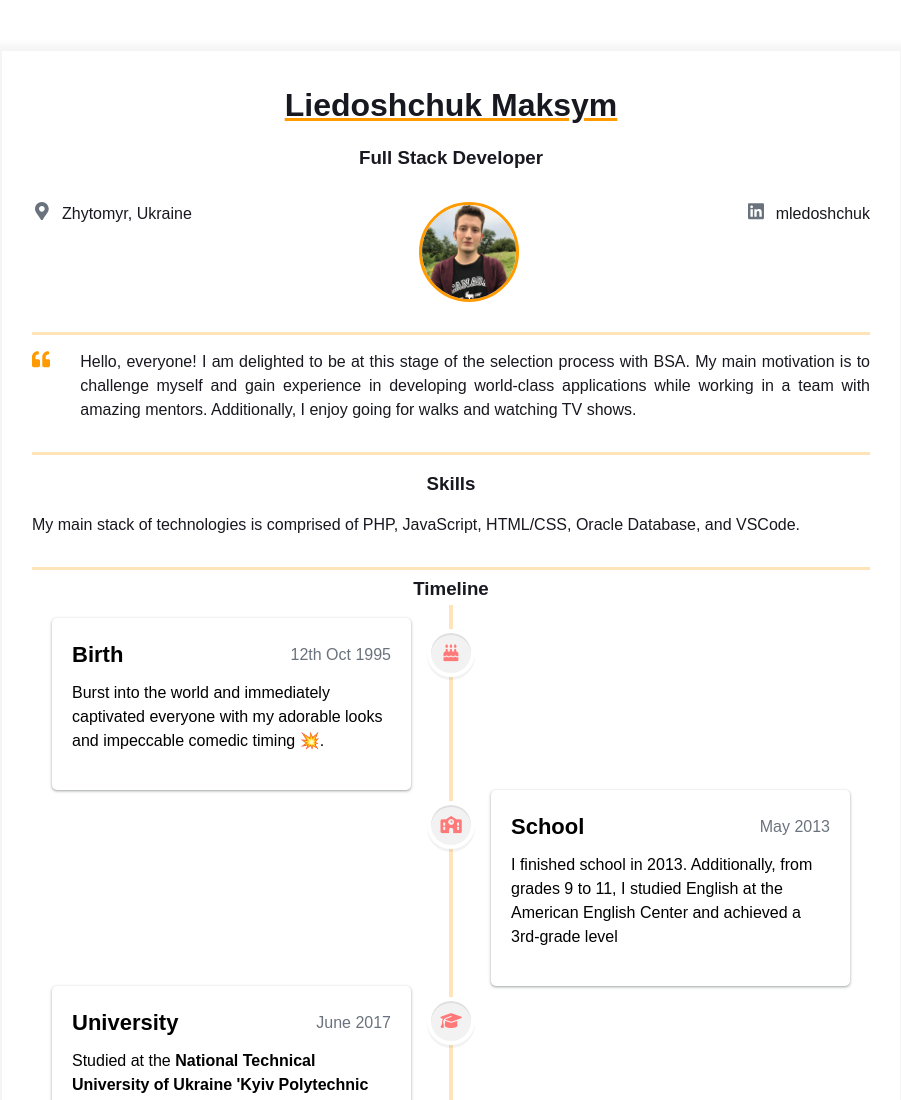
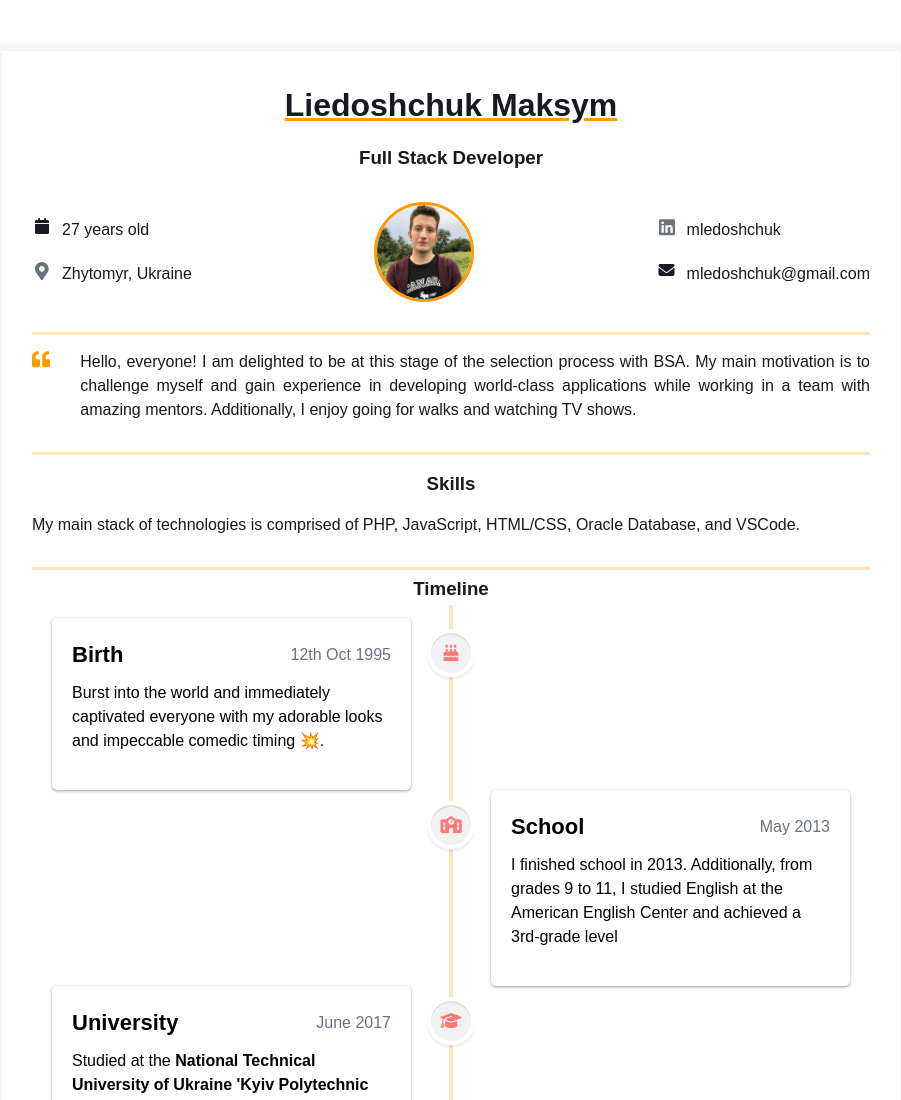
Before and after one commit to mledoshchuk/homepage, a plain HTML site: page index.html in a window 1280 px wide. Shown: the top 1100 px of the page, without its empty margins (189-1090 px from the left). Drawn offline with Linux system fonts and the light colour scheme.

Commit message:
Update index.html, main.js, styles.css files

```diff
--- a/index.html
+++ b/index.html
@@ -6,7 +6,7 @@
   <meta name="viewport" content="width=device-width, initial-scale=1" />
   <title>Résumé</title>
   <link rel="stylesheet" href="styles.css">
-  <link rel="stylesheet" href="https://cdnjs.cloudflare.com/ajax/libs/font-awesome/6.4.0/css/all.min.css"/>
+  <link rel="stylesheet" href="https://cdnjs.cloudflare.com/ajax/libs/font-awesome/6.4.0/css/all.min.css" />
   <script src="main.js"></script>
 </head>
 
@@ -19,7 +19,13 @@
           <h3 class="contact-info__sub-header">Full Stack Developer</h3>
           <div class="contact_info_container fh">
             <div class="contact-info__block">
-              <a href="" rel="author" class="contact-info__item">
+              <div href="" rel="author" class="contact-info__item">
+                <div class="contact-info__item-icon-wrapper">
+                  <i class="fa fa-calendar" aria-hidden="true"></i>
+                </div>
+                <span>27 years old</span>
+              </div>
+              <div href="" rel="author" class="contact-info__item">
                 <div class="contact-info__item-icon-wrapper">
                   <svg class="contact-info__item-icon" xmlns="http://www.w3.org/2000/svg" viewBox="0 0 384 512">
                     <path
@@ -28,7 +34,7 @@
                   </svg>
                 </div>
                 <span>Zhytomyr, Ukraine</span>
-              </a>
+              </div>
             </div>
             <div class="contact-info__block contact-info__block--center">
               <img class="contact-info__avatar" src="assets/me.jpg" alt="Avatar">
@@ -44,6 +50,12 @@
                 </div>
                 <span>mledoshchuk</span>
               </a>
+              <div href="" rel="author" class="contact-info__item">
+                <div class="contact-info__item-icon-wrapper">
+                  <i class="fa-solid fa-envelope"></i>
+                </div>
+                <span>mledoshchuk@gmail.com</span>
+              </div>
             </div>
           </div>
         </div>
@@ -60,7 +72,8 @@
             </div>
             <p class="intro_text">
               Hello, everyone! I am delighted to be at this stage of the selection process with BSA.
-                My main motivation is to challenge myself and gain experience in developing world-class applications while working in a team with amazing mentors.
+              My main motivation is to challenge myself and gain experience in developing world-class applications while
+              working in a team with amazing mentors.
               Additionally, I enjoy going for walks and watching TV shows.
             </p>
           </div>
@@ -70,7 +83,8 @@
         <div class="resume__block">
           <div class="skills">
             <h3 class="skills__header">Skills</h3>
-              <p class="skills__text">My main stack of technologies is comprised of PHP, JavaScript, HTML/CSS, Oracle Database, and VSCode. </p>
+            <p class="skills__text">My main stack of technologies is comprised of PHP, JavaScript, HTML/CSS, Oracle
+              Database, and VSCode. </p>
           </div>
         </div>
       </div>
@@ -91,7 +105,8 @@
                     <span class="title">Birth</span>
                     <span class="date">12th Oct 1995</span>
                   </div>
-                <p>Burst into the world and immediately captivated everyone with my adorable looks and impeccable comedic timing 💥.</p>
+                  <p>Burst into the world and immediately captivated everyone with my adorable looks and impeccable
+                    comedic timing 💥.</p>
                 </section>
               </div>
               <div class="row row-2">
@@ -102,7 +117,8 @@
                     <span class="title">School</span>
                     <span class="date">May 2013</span>
                   </div>
-                <p>I finished school in 2013. Additionally, from grades 9 to 11, I studied English at the American English Center and achieved a 3rd-grade level</p>
+                  <p>I finished school in 2013. Additionally, from grades 9 to 11, I studied English at the American
+                    English Center and achieved a 3rd-grade level</p>
                 </section>
               </div>
               <div class="row row-1">
@@ -113,7 +129,8 @@
                     <span class="title">University</span>
                     <span class="date">June 2017</span>
                   </div>
-                <p>Studied at the <b>National Technical University of Ukraine 'Kyiv Polytechnic Institute'</b> in the Department of Information systems and technologies from 2013 to 2017.</p>
+                  <p>Studied at the <b>National Technical University of Ukraine 'Kyiv Polytechnic Institute'</b> in the
+                    Department of Information systems and technologies from 2013 to 2017.</p>
                   <p>Received a bachelor's degree 🎓, acquired problem-solving skills and self-learning ability.</p>
                 </section>
               </div>
@@ -125,7 +142,9 @@
                     <span class="title">Cat</span>
                     <span class="date">26th May 2018</span>
                   </div>
-                <p>Met a very beautiful and lovely cat, and most importantly, friendly &#128521;. Her name is <b>Belyash</b>.</p>
+                  <p>Met a very beautiful and lovely cat, and most importantly, friendly &#128521;. Her name is
+                    <b>Belyash</b>.
+                  </p>
                 </section>
               </div>
               <div class="row row-1">
@@ -137,7 +156,8 @@
                     <span class="date">November 2018</span>
                   </div>
                   <p>I got my first job as a <b>Supervisor of the Surveillance group</b> at <b>ITLab-studio</b>.</p>
-                <p>Was responsible for communicating with English-speaking clients and served as a video surveillance control room operator 📷.</p>
+                  <p>Was responsible for communicating with English-speaking clients and served as a video surveillance
+                    control room operator 📷.</p>
                 </section>
               </div>
               <div class="row row-2">
--- a/main.js
+++ b/main.js
@@ -1,4 +1,4 @@
-document.addEventListener('DOMContentLoaded', function() {
+document.addEventListener('DOMContentLoaded', function () {
     const timelineSections = document.querySelectorAll('.timeline');
 
     timelineSections.forEach(section => {
--- a/styles.css
+++ b/styles.css
@@ -38,6 +38,7 @@
     display: flex;
     flex-direction: row;
     justify-content: space-between;
+    align-items: center;
 }
 
 .fv {
@@ -61,6 +62,7 @@
 }
 
 @media screen and (max-width: 576px) {
+
     .main-info,
     .contact_info_container {
         flex-direction: column;
@@ -72,6 +74,10 @@
 
     .contact-info__block:not(:last-child) {
         margin-bottom: 20px;
+    }
+
+    .contact-info__block {
+        max-width: 159.81px;
     }
 
     .experiences {
@@ -453,6 +459,7 @@
 }
 
 @media (max-width: 440px) {
+
     .timeline__block .center-line,
     .row section::before,
     .row section .icon {
```
Lines whose indentation alone changed are shown as unchanged.
